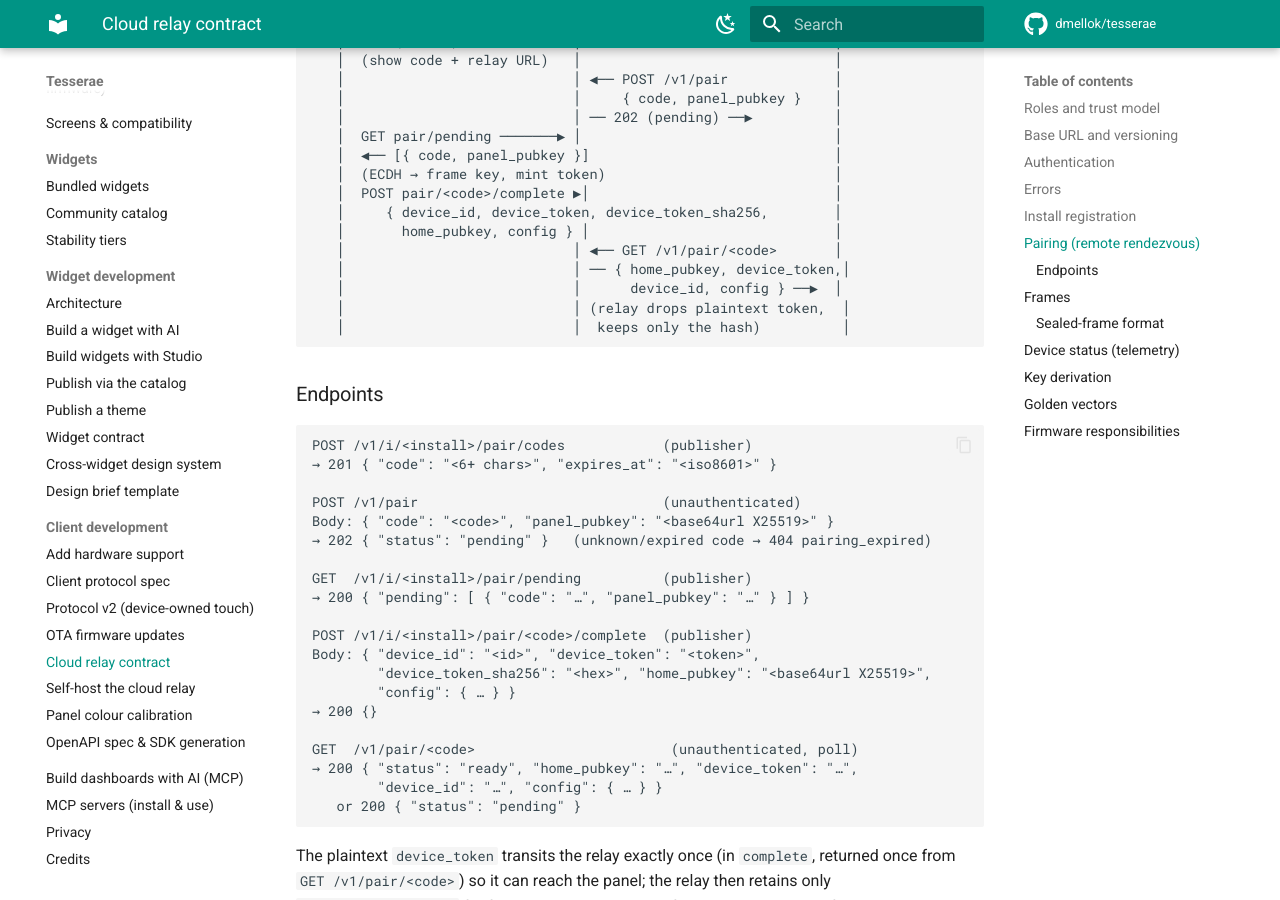
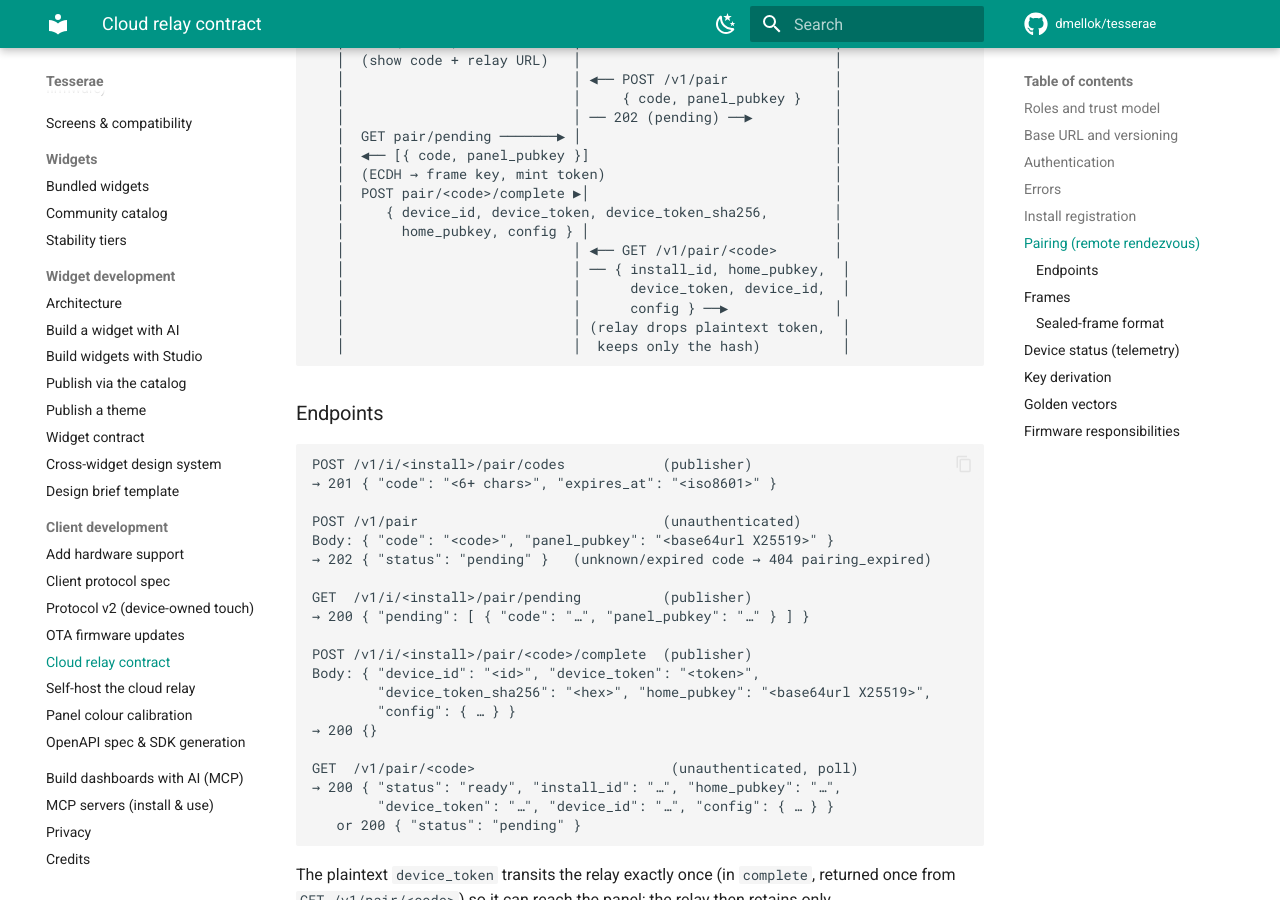
Before and after one commit to dmellok/tesserae, an MkDocs documentation site: the page built from docs/relay/contract.md, in a window 1280 px wide and 900 px high, scrolled down 1908 px. Built offline with MkDocs 1.6.1 and Material for MkDocs 9.7.7, drawn with Linux system fonts in a browser that asks for light colours; comment, search, counter and statistics services are not loaded; some of the changed text lies outside the part shown.

Commit message:
fix(relay): return install_id in the pairing-ready response
A paired panel needs install_id to build its install-scoped mailbox URLs
(/v1/i/<install>/d/<device>/...), but GET /v1/pair/<code> omitted it, so a
panel completed pairing and derived the frame key but had no way to address
its mailbox. pairStatus already loads the code record (which holds install_id);
surface it at the top level. Contract + firmware checklist updated to store
install_id + device_id from the ready response.

````diff
--- a/docs/relay/contract.md
+++ b/docs/relay/contract.md
@@ -94,8 +94,9 @@ The panel never reaches the home LAN. Pairing is brokered through the relay:
    │     { device_id, device_token, device_token_sha256,        │
    │       home_pubkey, config } │                              │
    │                            │ ◀── GET /v1/pair/<code>       │
-   │                            │ ── { home_pubkey, device_token,│
-   │                            │      device_id, config } ──▶  │
+   │                            │ ── { install_id, home_pubkey,  │
+   │                            │      device_token, device_id,  │
+   │                            │      config } ──▶             │
    │                            │ (relay drops plaintext token,  │
    │                            │  keeps only the hash)          │
 ```
@@ -120,8 +121,8 @@ Body: { "device_id": "<id>", "device_token": "<token>",
 → 200 {}
 
 GET  /v1/pair/<code>                        (unauthenticated, poll)
-→ 200 { "status": "ready", "home_pubkey": "…", "device_token": "…",
-        "device_id": "…", "config": { … } }
+→ 200 { "status": "ready", "install_id": "…", "home_pubkey": "…",
+        "device_token": "…", "device_id": "…", "config": { … } }
    or 200 { "status": "pending" }
 ```
 
@@ -228,9 +229,11 @@ sealed (hex)  = 00112233445566778899aabb4fa3210211222b8aa47f010d2a30fc71c
 
 1. Accept a relay base URL + pairing code (captive portal / companion app).
 2. Generate an X25519 keypair; `POST /v1/pair { code, panel_pubkey }`; poll
-   `GET /v1/pair/<code>` until `ready`.
-3. Derive `frame_key` from `home_pubkey`; store `relay_url`, `device_token`,
-   `frame_key` in NVS.
+   `GET /v1/pair/<code>` until `ready`. The `ready` response carries
+   `install_id` + `device_id`, which scope every later route
+   (`/v1/i/<install_id>/d/<device_id>/…`).
+3. Derive `frame_key` from `home_pubkey`; store `relay_url`, `install_id`,
+   `device_id`, `device_token`, `frame_key` in NVS.
 4. On the normal wake cadence: `GET .../frame` with `If-None-Match`; on `200`,
    `unseal` the body with `frame_key` and paint; on `304`/`204`, keep the
    current image. No long-poll in v1.
--- a/pyproject.toml
+++ b/pyproject.toml
@@ -4,7 +4,7 @@ build-backend = "setuptools.build_meta"
 
 [project]
 name = "tesserae"
-version = "0.228.3"
+version = "0.228.4"
 description = "E-ink dashboard companion. Compose tile-based dashboards, render headless, push frames over MQTT."
 requires-python = ">=3.11"
 license = { text = "AGPL-3.0-or-later" }
````
Also changed, not shown: 3 other files.
